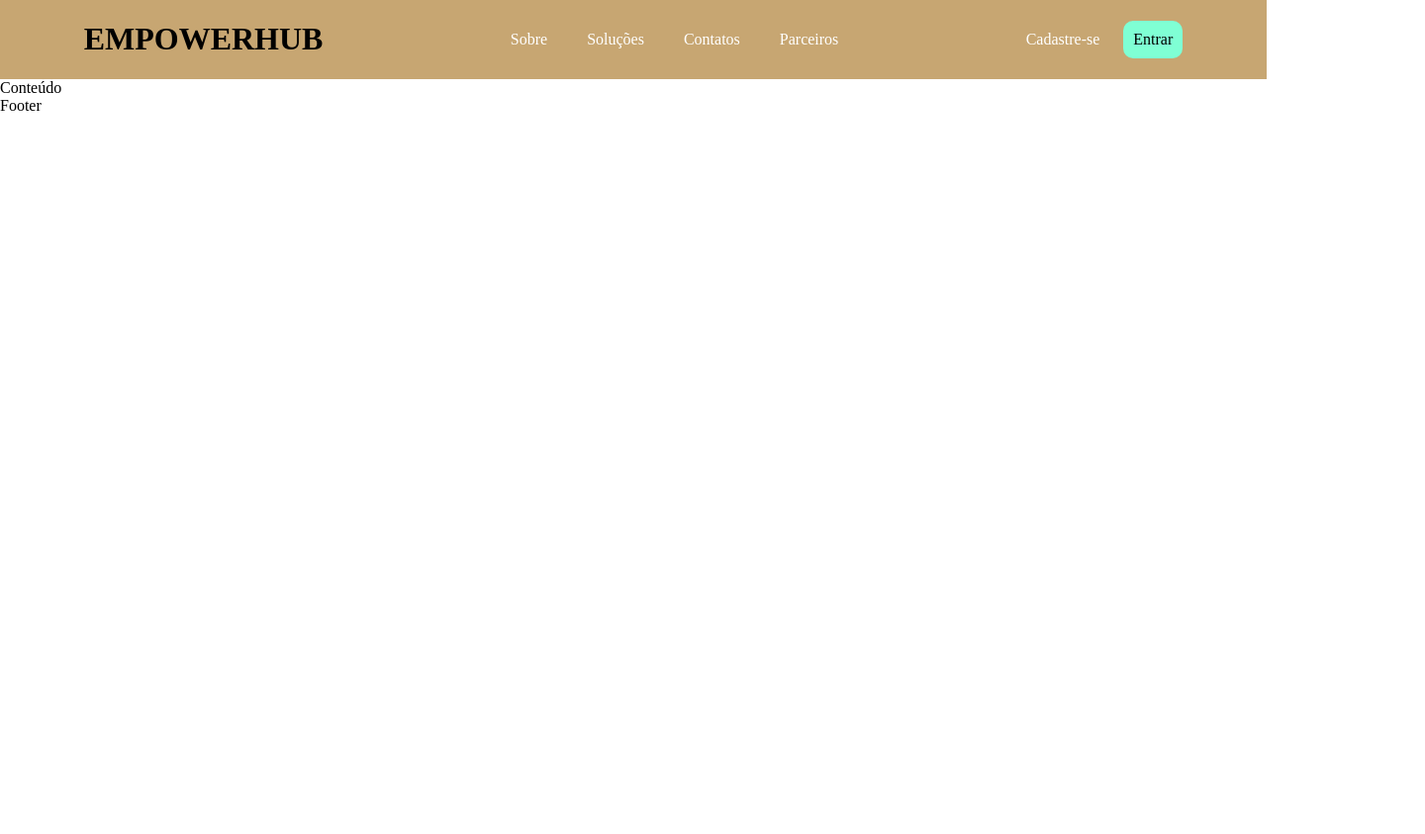
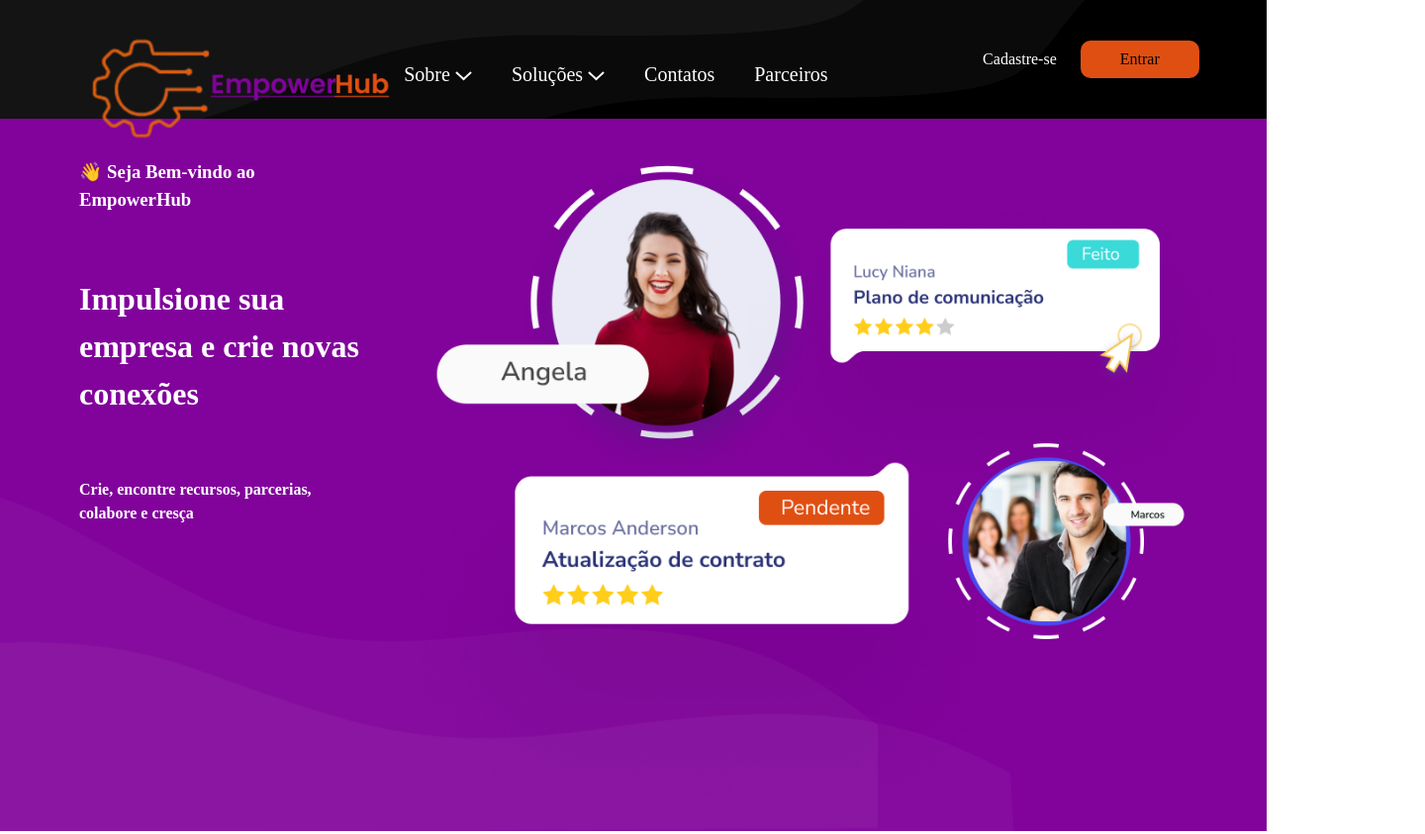
Before and after one commit to EricksonDutra/EmpowerHub, a plain HTML site: page index.html in a window 1280 px wide. Shown: the top 843 px of the page at 99% size, 1440 px wide, since content can reach past the window. Before the commit the page ends 800 px from the top, so only its background shows below. Drawn offline with nearby package versions, Linux system fonts and the light colour scheme.

Commit message:
:construction: cria paginas home e cadastro com estilização

```diff
--- a/assets/css/forms.css
+++ b/assets/css/forms.css
@@ -1,14 +1,22 @@
 /* Estilos básicos para o formulário */
+
+*{
+    margin: 0;
+    padding: 0;
+    box-sizing: border-box;
+}
+
+
 body {
     font-family: Arial, sans-serif;
-    background-color: #D04DCB;
+    background-color: #81039B;
     margin: 0;
     padding: 20px;
 }
 
-h1 {
+h1,h2{
     text-align: center;
-    color: #333;
+    color: #fff;
 }
 
 form {
--- a/assets/css/style.css
+++ b/assets/css/style.css
@@ -8,12 +8,22 @@
 header {
     display: flex;
     justify-content: space-around;
-    background-color: #C7A672;
+    background-color: #000;
+    height: 120px;
+    background-repeat: no-repeat;
+    background-image: url('../images/mascara.png');
+}
+
+.center{
+    width: 1280px;
+    margin: 0 auto;
 }
 
 nav{
+    margin-top: 30px;
     display: flex;
     align-self: center;
+    margin-left: 320px;
 }
 
 nav li {
@@ -24,6 +34,8 @@ nav li {
 nav li a {
     color: #fff;
     text-decoration: none;
+    font-size: 20px;
+
 }
 
 .usuario {
@@ -33,13 +45,59 @@ nav li a {
 .usuario a{
     color: #fff;
     text-decoration: none;
+}
 
+.logo{
+    position: absolute;
+    top: 20px;
+    left: 80px;
+}
+
+.logo img{
+    width: 20em;
 }
 
 button.login {
-    background-color: aquamarine;
+    background-color: #E04F12;
     margin-left: 20px;
+    width: 120px;
     padding: 10px;
     border: none;
     border-radius: 10px;
 }
+
+.page1{
+    background-color: #81039B;
+    height: 90vh;
+    background-repeat: no-repeat;
+    background-position: 0% 75%;
+    background-image: url('../images/mascara-1.png');
+    display: flex;
+    justify-content: space-around;
+
+}
+
+.page1 img{
+    margin-top: 40px;
+}
+
+.page1 h1,h2, h3, h4, h5, h6{
+    padding-top: 40px;
+    line-height: 1.5em
+}
+
+.content{
+    margin: 0 20px 0 80px;
+    color: #fff;
+}
+
+.parceiras{
+    margin: 20vh ;
+    display: flex;
+    justify-content: space-between;
+}
+
+footer{
+    height: 20vh;
+    background-color: #b238ca5b;
+}
--- a/index.html
+++ b/index.html
@@ -1,22 +1,26 @@
 <!DOCTYPE html>
 <html lang="pt-BR">
+
 <head>
     <meta charset="UTF-8">
     <meta name="viewport" content="width=device-width, initial-scale=1.0">
     <title>EmpowerHub</title>
-    <link rel="stylesheet" href="https://cdnjs.cloudflare.com/ajax/libs/normalize/8.0.1/normalize.min.css" integrity="sha512-NhSC1YmyruXifcj/KFRWoC561YpHpc5Jtzgvbuzx5VozKpWvQ+4nXhPdFgmx8xqexRcpAglTj9sIBWINXa8x5w==" crossorigin="anonymous" referrerpolicy="no-referrer" />
+    <link rel="stylesheet" href="https://cdnjs.cloudflare.com/ajax/libs/normalize/8.0.1/normalize.min.css"
+        integrity="sha512-NhSC1YmyruXifcj/KFRWoC561YpHpc5Jtzgvbuzx5VozKpWvQ+4nXhPdFgmx8xqexRcpAglTj9sIBWINXa8x5w=="
+        crossorigin="anonymous" referrerpolicy="no-referrer" />
     <link rel="stylesheet" href="./assets/css/style.css">
 </head>
+
 <body>
     <header>
         <div class="logo">
-            <h1>EMPOWERHUB</h1>
+            <img src="./assets/images/logoEmpowerhub.png" alt="imagem do logo da EmpowerHub">
         </div>
         <nav>
-            <li><a href="#">Sobre</a></li>
-            <li><a href="#">Soluções</a></li>
-            <li><a href="#">Contatos</a></li>
-            <li><a href="#">Parceiros</a></li>
+            <li><a href="#">Sobre <img src="./assets/images/seta.png"></a></li>
+            <li><a href="#">Soluções <img src="./assets/images/seta.png"></a></li>
+            <li><a href="#contatos">Contatos </a></li>
+            <li><a href="#p1">Parceiros </a></li>
         </nav>
         <div class="usuario">
             <a href="./form.html" class="cadastro">Cadastre-se</a>
@@ -24,10 +28,23 @@
         </div>
     </header>
     <main>
-        Conteúdo
+        <section class="page1">
+            <div class="content">
+                <h3>👋 Seja Bem-vindo ao EmpowerHub</h3>
+                <h1>Impulsione sua <br> empresa e crie novas <br> conexões</h1>
+                <h4>Crie, encontre recursos, parcerias, colabore e cresça</h4>
+            </div>
+            <img src="./assets/images/fotos-capa.png" alt="Fotos de logo na capa">
+        </section>
+
+        <section class="center parceiras"  id="p1">
+            <h3>Veja as empresas parceiras da <br>EmpowerHub</h3>
+            <img src="./assets/images/parcerias.png" alt="">
+        </section>
     </main>
-    <footer>
+    <footer  id="contatos">
         Footer
     </footer>
 </body>
+
 </html>
```
Also changed, not shown: form.html (+1 -0 lines), assets/images/fotos-capa.png (added), assets/images/logoEmpowerhub.png (added), assets/images/mascara-1.png (added), assets/images/mascara.png (added), assets/images/parcerias.png (added), assets/images/seta.png (added).
